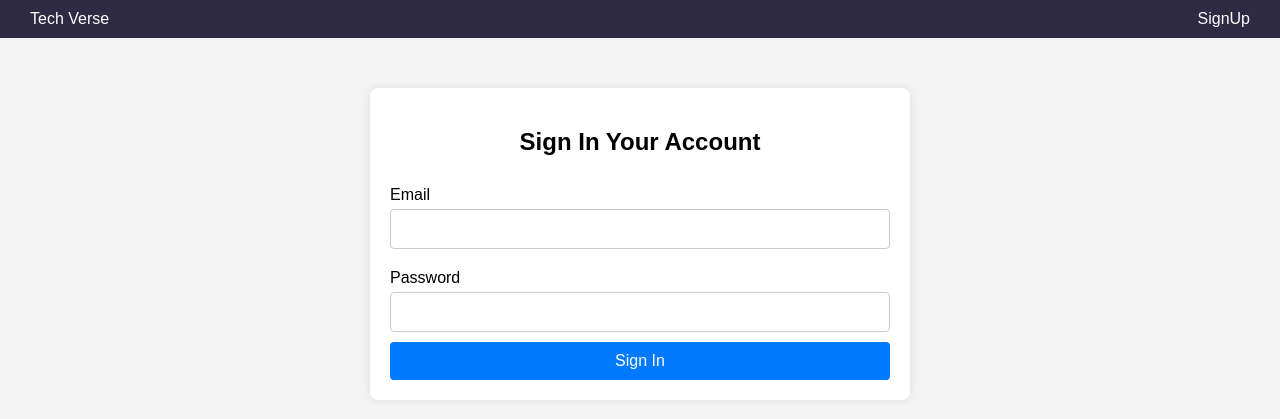
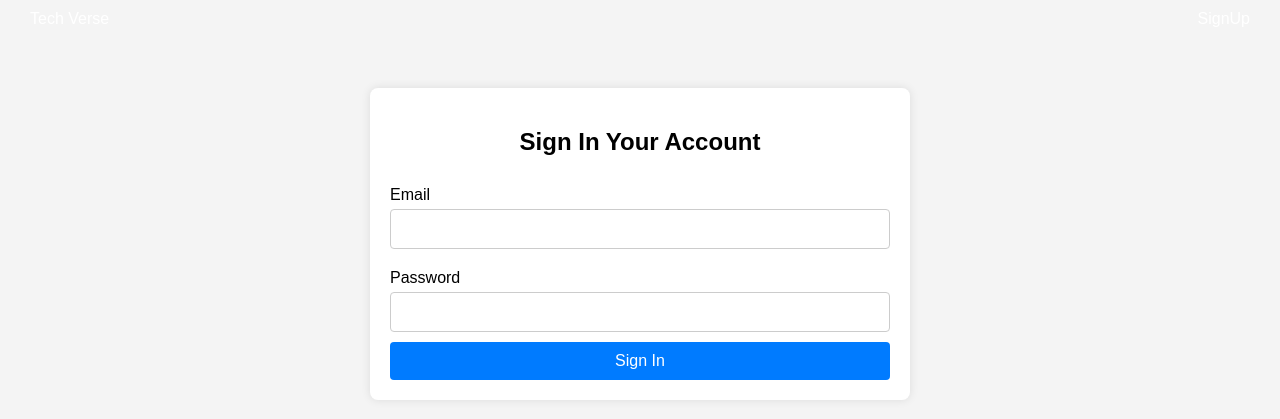
Before and after one commit to Boak123/Blog_Platform, a Python web app: template app/templates/login.html in a window 1280 px wide. Shown: the top 419 px of the page. Run offline with Jinja, Linux system fonts and the light colour scheme; the template is opened without the code that fills it, so the values that code supplies are empty.

Commit message:
login page

```diff
--- a/app/templates/login.html
+++ b/app/templates/login.html
@@ -12,7 +12,7 @@
             padding: 0;
         }
         .navbar {
-            background-color: #2f2a44;
+            background-color: ##31373d;
             color: #fff;
             padding: 10px 20px;
             display: flex;
```
